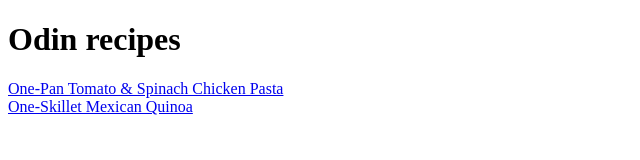
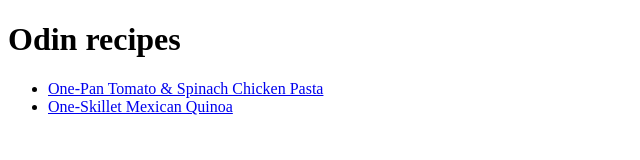
Before and after one commit to MaxBenen/odin-recipes-, a plain HTML site: page index.html in a window 1280 px wide. Shown: the whole page, without its empty margins (0-640 px from the left). Drawn offline with Linux system fonts and the light colour scheme.

Commit message:
Added menu into a list

```diff
--- a/index.html
+++ b/index.html
@@ -8,8 +8,10 @@
 </head>
 <body>
     <h1>Odin recipes</h1>
-    <a href="recipes/pasta.html">One-Pan Tomato & Spinach Chicken Pasta</a>
+    <ul>
+    <li><a href="recipes/pasta.html">One-Pan Tomato & Spinach Chicken Pasta</a>
     <br>
-    <a href="recipes/mexican-quinoa.html">One-Skillet Mexican Quinoa</a>
+    <li><a href="recipes/mexican-quinoa.html">One-Skillet Mexican Quinoa</a>
+    </ul>
 </body>
 </html>
```
